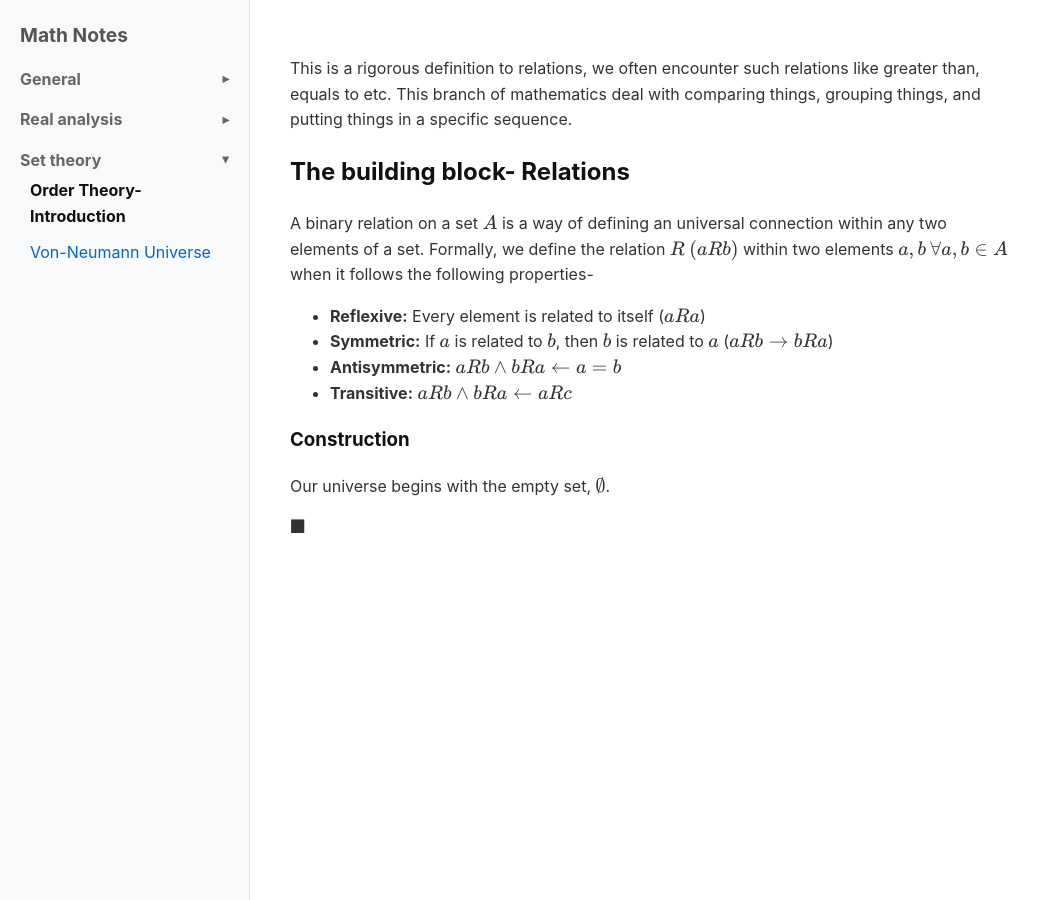
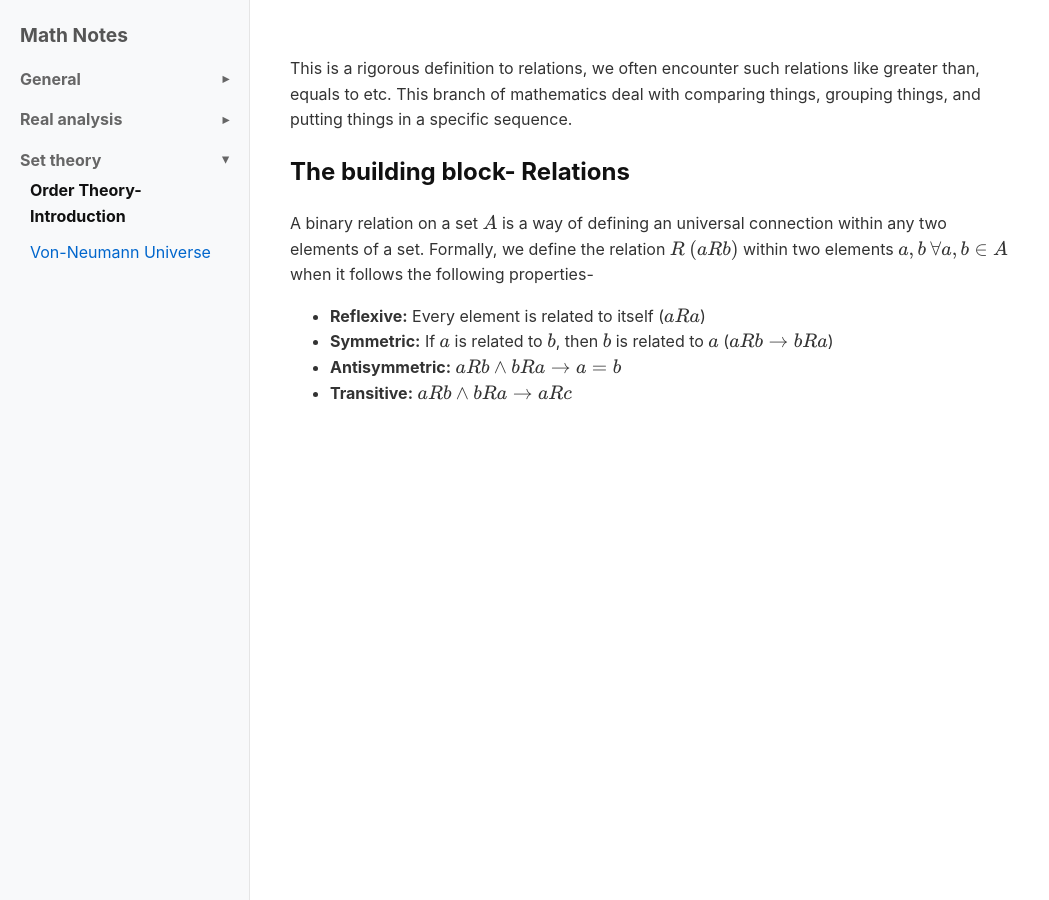
Before and after one commit to Nasif-Abdullah/Math, a Jekyll site: the page built from Set Theory/Relations.md, in a window 1280 px wide. Shown: the whole page, without its empty margins (0-1049 px from the left). Built offline with Jekyll 4.4.1, drawn with Linux system fonts in a browser that asks for light colours.

Commit message:
Update Relations.md

```diff
--- a/Set Theory/Relations.md
+++ b/Set Theory/Relations.md
@@ -9,10 +9,5 @@ A binary relation on a set $$A$$ is a way of defining an universal connection wi
 
 - <b>Reflexive:</b> Every element is related to itself ($$aRa$$)
 - <b>Symmetric:</b> If $$a$$ is related to $$b$$, then $$b$$ is related to $$a$$ ($$aRb \rightarrow bRa$$)
-- <b>Antisymmetric:</b> $$aRb \wedge bRa \leftarrow a = b$$
-- <b>Transitive:</b> $$aRb \wedge bRa \leftarrow aRc$$
-
-### Construction
-Our universe begins with the empty set, $$\emptyset$$.
-
-$\blacksquare$
+- <b>Antisymmetric:</b> $$aRb \wedge bRa \rightarrow a = b$$
+- <b>Transitive:</b> $$aRb \wedge bRa \rightarrow aRc$$
```
